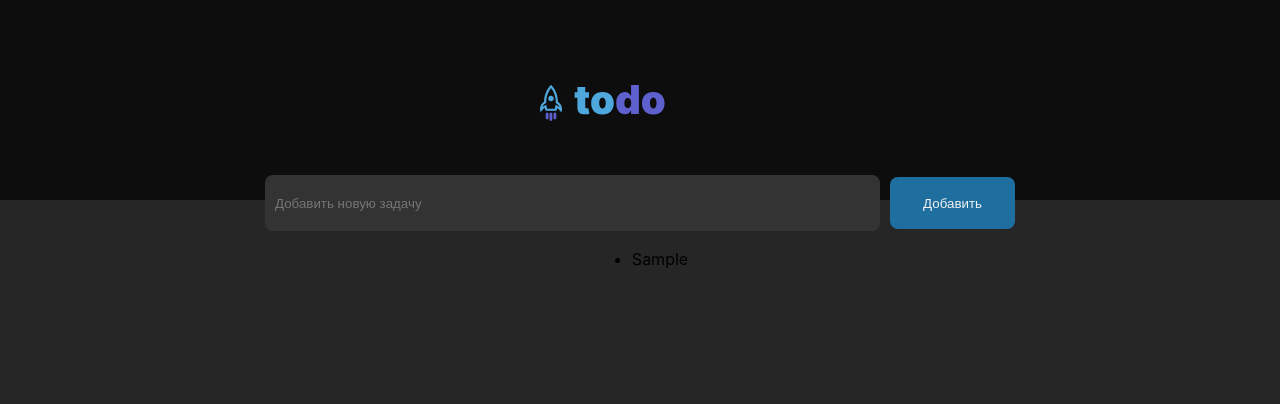
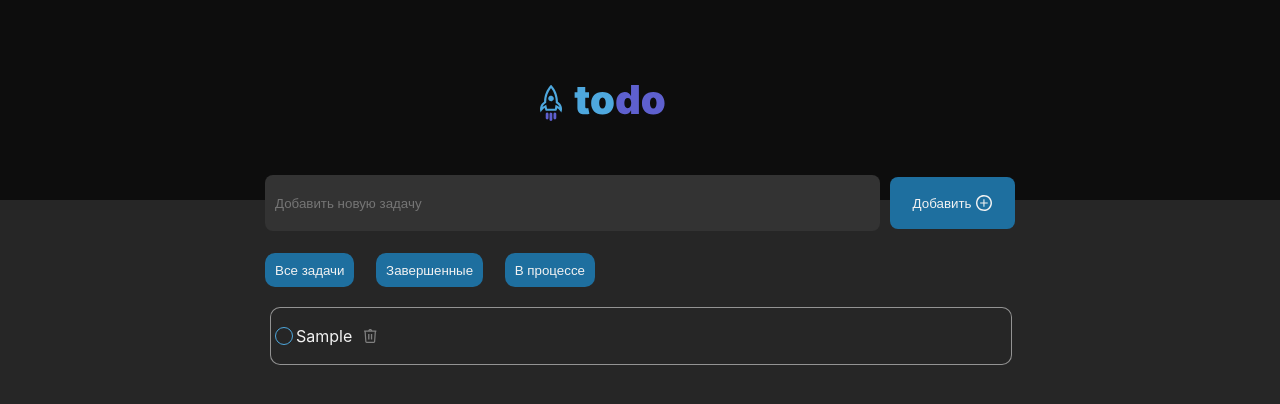
Before and after one commit to Pauline-14r/react-to_do-list, a React (Create React App) app: page / in a window 1280 px wide. Both pictures are taken after typing "Sample" into the empty fields and a click on the button "Добавить". Shown: the top 404 px of the page. Built offline with nearby package versions, Linux system fonts and the light colour scheme.

Commit message:
feat: add tasklist with filters

```diff
--- a/src/App.css
+++ b/src/App.css
@@ -34,12 +34,14 @@
 }
 
 .task-area {
+	margin: 0 auto;
 	width: 750px;
 	height: 700px;
 	margin-top: -27px;
 	position: relative;
 	z-index: 2;
 	display: flex;
+	gap: 20px;
 	flex-direction: column;
 	align-items: center;
 	background: transparent;
@@ -61,7 +63,7 @@
 	border: none;
 	border-radius: 8px;
 	background-color: rgba(51, 51, 51, 1);
-	color: rgba(38, 38, 38, 1);
+	color: rgba(242, 242, 242, 1);
 }
 
 .input-area_button {
@@ -71,4 +73,85 @@
 	border-radius: 8px;
 	background-color: rgba(30, 111, 159, 1);
 	color: rgba(242, 242, 242, 1);
+	display: flex;
+	align-items: center;
+	justify-content: center;
+	gap: 5px;
 }
+
+.all-tasks {
+	margin: 0 auto;
+	width: 750px;
+	height: 380px;
+	display: flex;
+	flex-direction: column;
+	align-items: center;
+	gap: 20px;
+}
+
+.all-tasks_tasklist {
+	padding-left: 0;
+  margin: 0;
+	width: 740px;
+	height: 380px;
+	display: flex;
+	flex-direction: column;
+	align-items: flex-start;
+	gap: 10px;
+	list-style: none;
+}
+
+.all-tasks_list-item {
+	width: 100%;
+	height: 56px;
+	background-color: rgba(38, 38, 38, 1);
+	color: rgba(242, 242, 242, 1);
+	border: 1px solid rgba(255, 255, 255, 0.5);
+	border-radius: 10px;
+	display: flex;
+	flex-direction: row;
+	align-items: center;
+}
+
+.all-tasks_task-completed {
+	text-decoration: line-through;
+	opacity: 0.5;
+}
+
+.all-tasks_checkbox {
+	appearance: none;
+	width: 18px;
+	height: 18px;
+	border-radius: 50%;
+	border: 1px solid rgba(78, 168, 222, 1);
+	background: transparent;
+}
+
+.trash-button {
+	display: flex;
+	align-items: center;
+	justify-content: center;
+	background: transparent;
+	border: none;
+}
+
+.all-tasks_tasks-filter {
+	width: 330px;
+	height: 40px;
+	align-self: flex-start;
+	display: flex;
+	flex-direction: row;
+	justify-content: space-between;
+	background: transparent;
+}
+
+.all-tasks_button {
+	display: flex;
+	padding: 5px 10px;
+	align-items: center;
+	justify-content: center;
+	background: rgba(30, 111, 159, 1);
+	color: rgba(242, 242, 242, 1);
+	border: none;
+	border-radius: 10px;
+}
--- a/src/App.js
+++ b/src/App.js
@@ -1,25 +1,66 @@
 import { useState } from "react";
 import './App.css';
 import logo from "./pictures/logo.svg";
+import addIcon from "./pictures/add_plus.svg";
+import trash from "./pictures/trash.svg"
 
 function App() {
-	const [inputText, setText] = useState('');
+	const [inputText, setText] = useState("");
 	const [tasks, setTasks] = useState([]);
+	const [filter, setFilter] = useState("all");
+	const filteredTasks = tasks.filter((task) => {
+		if (filter === "all") {
+			return true;
+		};
+		if (filter === "completed") {
+			return task.completed;
+		};
+		if (filter === "active") {
+			return !task.completed;
+		};
+		return true;
+	});
 
 	function onAdd() {
-		if (inputText.trim() === '') {
+		if (inputText.trim() === "") {
 			return alert('Пустое поле задач');
 		}
 		setTasks((prev) => {
-			return [...prev, inputText.trim()]
+			return [...prev, {
+				id: Date.now(),
+				text: inputText.trim(),
+				completed: false
+			}];
 		});
-		setText('')
+		setText("")
 	}
 
 	function onKeyDown(e) {
-		if (e.key === 'Enter') {
+		if (e.key === "Enter") {
 			return onAdd();
 		}
+	}
+
+	function isChecked(id) {
+		setTasks((prev) => {
+			return prev.map((task) => {
+				if (task.id === id) {
+					return {...task, completed: !task.completed}
+				} else {
+					return task
+				}
+			})
+		})
+	}
+
+	function handleDelete(id) {
+		setTasks((prev) => {
+			return prev.filter((task) => task.id !== id)
+		});
+	}
+
+	function handleFilter(value) {
+		setFilter(value);
 	}
 
   return (
@@ -32,9 +73,22 @@ function App() {
 						setText={setText}
 						onAdd={onAdd}
 						onKeyDown={onKeyDown} />
-					<ul>
-						{tasks.map((task, index) => <li key={index}>{task}</li>)}
-					</ul>
+					<div className="all-tasks">
+						<div className="all-tasks_tasks-filter">
+							<button className="all-tasks_button" onClick={() => handleFilter("all")}>Все задачи</button>
+							<button className="all-tasks_button" onClick={() => handleFilter("completed")}>Завершенные</button>
+							<button className="all-tasks_button" onClick={() => handleFilter("active")}>В процессе</button>
+						</div>
+						<ul className="all-tasks_tasklist">
+							{filteredTasks.map((task) =>
+								<li className="all-tasks_list-item" key={task.id}>
+									<input className="all-tasks_checkbox" type="checkbox" checked={task.completed} onClick={() => isChecked(task.id)}/>
+									<span className={task.completed ? "all-tasks_task-completed" : ""}>{task.text}</span>
+									<button className="trash-button" onClick={() => handleDelete(task.id)}><img src={trash} alt="trash"/>
+									</button>
+									</li>)}
+						</ul>
+					</div>
 				</div>
 			</div>
     </div>
@@ -49,11 +103,11 @@ function InputArea({inputText, setText, onAdd, onKeyDown}) {
 			value = {inputText}
 			onChange={(e) => setText(e.target.value)}
 			onKeyDown={onKeyDown}
-			placeholder='Добавить новую задачу'></input>
+			placeholder="Добавить новую задачу"></input>
 			<button
 			className="input-area_button"
 			onClick={onAdd}
-			>Добавить</button>
+			>Добавить <img src={addIcon} alt="add_plus"></img></button>
 		</div>
 	)
 }
```
Also changed, not shown: src/pictures/trash.svg (added).
